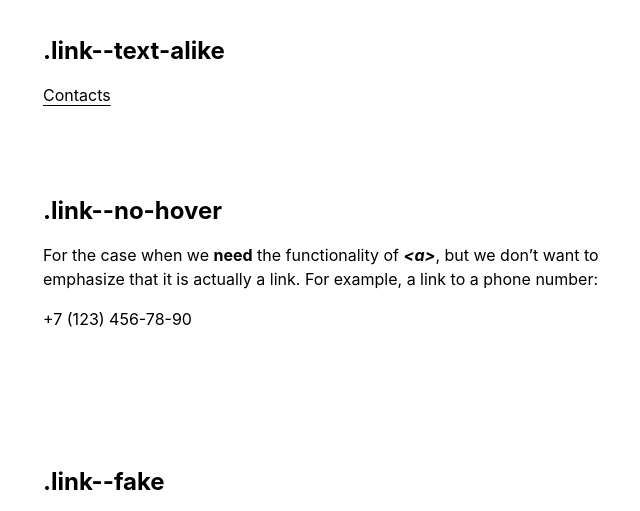
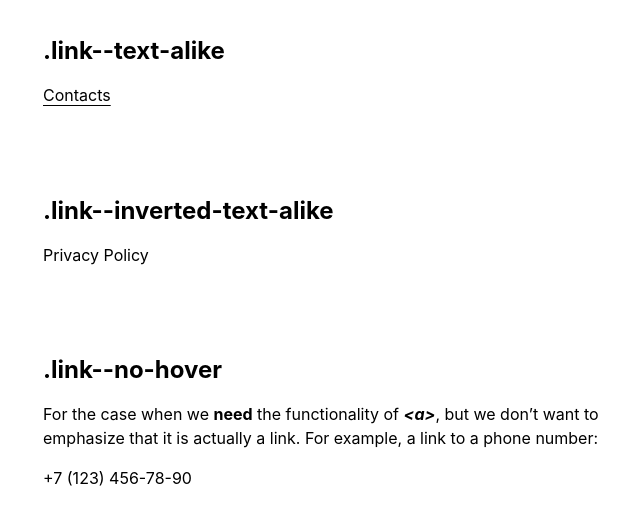
Before and after one commit to shchukin/template, a PHP site: page /markups/_link.html in a window 1280 px wide. Shown: the part 192-703 px from the top of the page, without its empty margins (277-917 px from the left). Run offline with PHP 8.4, Linux system fonts and the light colour scheme.

Commit message:
inverted text alike link

```diff
--- a/src/markups/_link.html
+++ b/src/markups/_link.html
@@ -24,6 +24,15 @@
             <h2>.link--text-alike</h2>
 
             <a class="link link--text-alike" href="#">Contacts</a>
+
+
+            <br>
+            <br>
+            <br>
+            <br>
+            <h2>.link--inverted-text-alike</h2>
+
+            <a class="link link--inverted-text-alike" href="#">Privacy Policy</a>
 
 
             <br>
--- a/src/styles/_link.css
+++ b/src/styles/_link.css
@@ -34,6 +34,18 @@
 }
 
 
+.link--inverted-text-alike,
+.wysiwyg .link--inverted-text-alike {
+    color: inherit;
+    text-decoration-color: transparent;
+}
+
+.link--inverted-text-alike:hover,
+.wysiwyg .link--inverted-text-alike:hover {
+    text-decoration-color: currentColor;
+}
+
+
 .link--no-hover,
 .link--no-hover:hover,
 .link--no-hover:active,
```
Also changed, not shown: src/markups/_link-ru.html (+9 -0 lines).
